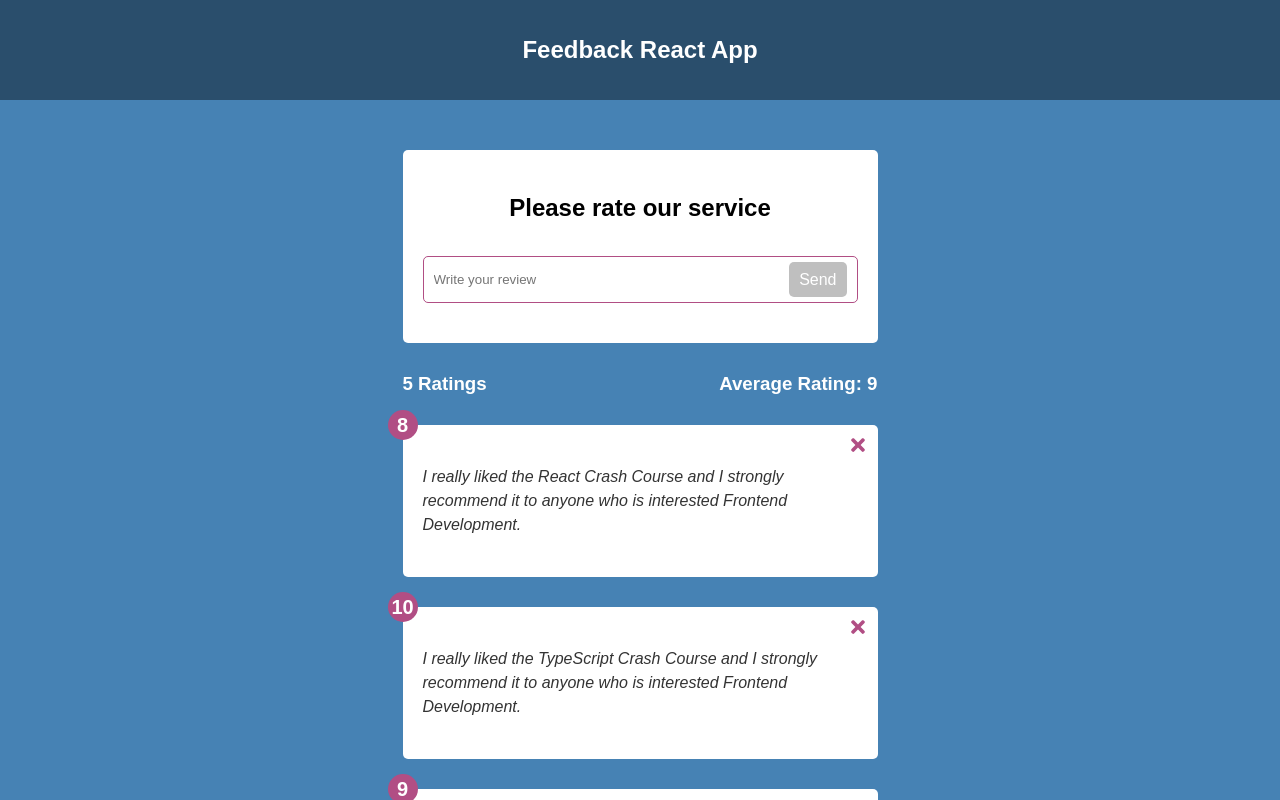
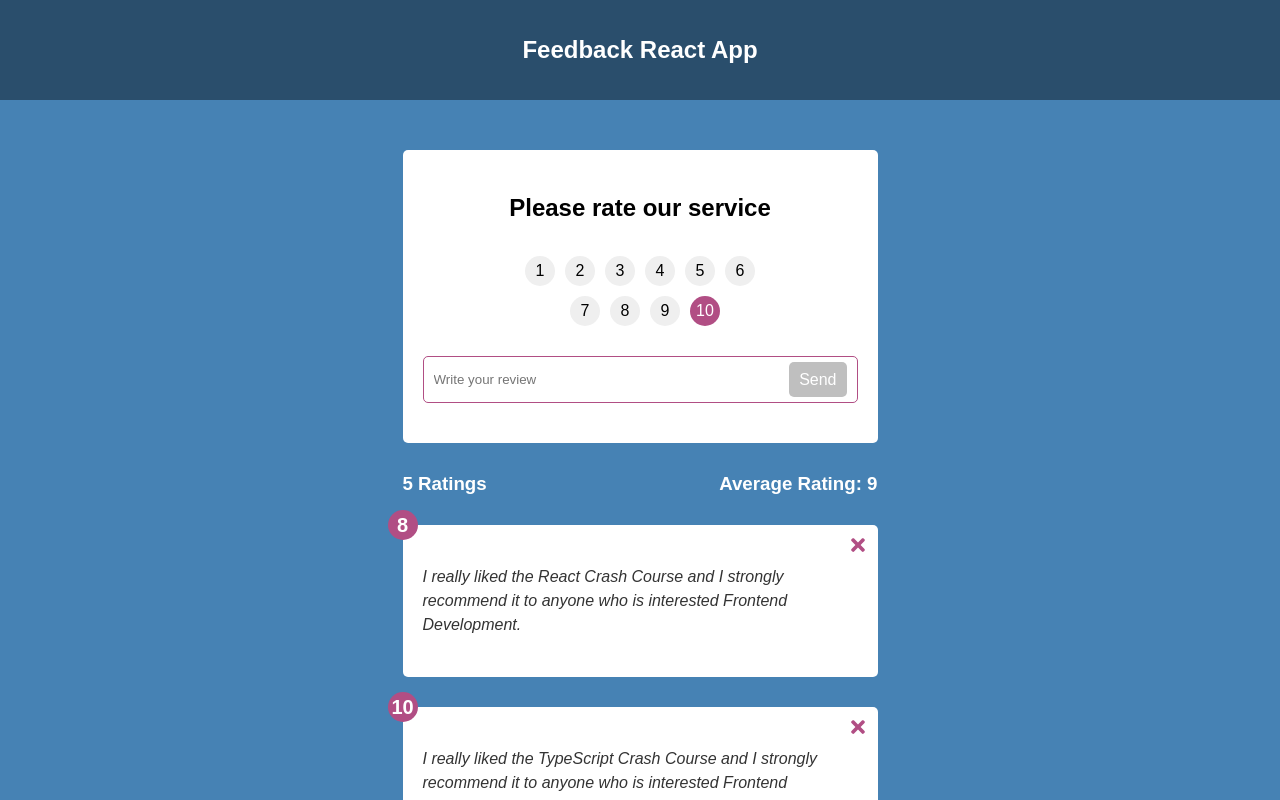
Before and after one commit to danielcostarosenthal/feedback-app, a React (Create React App) app: page / in a window 1280 px wide. Shown: the top 800 px of the page. Built offline with nearby package versions, Linux system fonts and the light colour scheme.

Commit message:
Added  addFeedback functionality

```diff
--- a/package.json
+++ b/package.json
@@ -7,6 +7,7 @@
 		"@testing-library/react": "^12.1.3",
 		"@testing-library/user-event": "^13.5.0",
 		"colors": "^1.4.0",
+		"framer-motion": "^6.2.8",
 		"react": "^17.0.2",
 		"react-dom": "^17.0.2",
 		"react-icons": "^4.3.1",
--- a/src/App.jsx
+++ b/src/App.jsx
@@ -16,12 +16,17 @@ const App = () => {
 		}
 	}
 
+	const addFeedback = (newFeedback) => {
+		newFeedback.id = Math.floor(Date.now() * Math.random())
+		feedbackSet([newFeedback, ...feedbacks])
+	}
+
 	return (
 		<>
 			<Resets />
 			<Header />
 			<Container>
-				<FeedbackForm />
+				<FeedbackForm handleAddFeedback={addFeedback} />
 				<FeedbackStats feedbacks={feedbacks} />
 				<FeedbackList feedbacks={feedbacks} handleDelete={deleteFeedback} />
 			</Container>
--- a/src/components/FeedbackForm.jsx
+++ b/src/components/FeedbackForm.jsx
@@ -1,25 +1,51 @@
 import { useState } from 'react'
-import Card from './shared/Card'
 import { StyledFeedbackForm } from './styles/FeedbackForm.styled'
 import Button from './shared/Button'
+import Card from './shared/Card'
+import RatingSelect from './RatingSelect'
 
-const FeedbackForm = () => {
+const FeedbackForm = ({ handleAddFeedback }) => {
 	const [text, textSet] = useState('')
+	const [rating, ratingSet] = useState(10)
+	const [isDisabled, isDisabledSet] = useState(true)
+	const [message, messageSet] = useState('')
 
 	const handleTextChange = (e) => {
+		if (text === '') {
+			isDisabledSet(true)
+			messageSet(null)
+		} else if (text !== '' && text.trim().length <= 10) {
+			isDisabledSet(true)
+			messageSet('Text must be at least 10 characters long')
+		} else {
+			messageSet(null)
+			isDisabledSet(false)
+		}
 		textSet(e.target.value)
 	}
 
-	const handleClick = (e) => {
-		textSet('')
-		document.querySelector('input').focus()
+	const handleSubmit = (e) => {
+		e.preventDefault()
+
+		if (text.trim().length > 10) {
+			const newFeedback = {
+				text: text,
+				rating: rating,
+			}
+			handleAddFeedback(newFeedback)
+			textSet('')
+		}
 	}
 
 	return (
 		<Card>
-			<StyledFeedbackForm>
+			<StyledFeedbackForm onSubmit={handleSubmit}>
 				<h2>Please rate our service</h2>
-				{/* TODO */}
+				<RatingSelect
+					select={(rating) => {
+						ratingSet(rating)
+					}}
+				/>
 				<div className='input-group'>
 					<input
 						onChange={handleTextChange}
@@ -27,15 +53,11 @@ const FeedbackForm = () => {
 						placeholder='Write your review'
 						value={text}
 					/>
-					<Button
-						type='submit'
-						version='primary'
-						onClick={handleClick}
-						onSubmit={handleClick}
-						isDisabled={text.length < 9 ? true : false}>
+					<Button type='submit' version='primary' isDisabled={isDisabled}>
 						Send
 					</Button>
 				</div>
+				{message && <div className='message'>{message}</div>}
 			</StyledFeedbackForm>
 		</Card>
 	)
--- a/src/components/FeedbackList.jsx
+++ b/src/components/FeedbackList.jsx
@@ -1,3 +1,4 @@
+import { AnimatePresence, motion } from 'framer-motion'
 import PropTypes from 'prop-types'
 import FeedbackItem from './FeedbackItem'
 
@@ -13,13 +14,21 @@ const FeedbackList = (props) => {
 
 	return (
 		<ul>
+			<AnimatePresence>
 				{props.feedbacks.map((item) => (
+					<motion.div
+						key={item.id}
+						initial={{ opacity: 0 }}
+						animate={{ opacity: 1 }}
+						exit={{ opacity: 0 }}>
 						<FeedbackItem
 							key={item.id}
 							item={item}
 							handleDelete={props.handleDelete}
 						/>
+					</motion.div>
 				))}
+			</AnimatePresence>
 		</ul>
 	)
 }
--- a/src/components/FeedbackStats.jsx
+++ b/src/components/FeedbackStats.jsx
@@ -10,8 +10,13 @@ const FeedbackStats = ({ feedbacks }) => {
 	average = average.toFixed(1).replace(/[.,]0$/, '')
 
 	return (
-		<StyledFeedbackStats data={feedbacks[0].rating}>
-			{average == 0 && <h3>Check the FeedbackStats props!</h3>}
+		<StyledFeedbackStats data={feedbacks.length === 0 ? 0 : 1}>
+			{isNaN(average) && (
+				<h3>
+					You either have deleted all the feebacks or check the FeedbackStats
+					props!
+				</h3>
+			)}
 			{average > 0 && <h3>{feedbacks.length} Ratings </h3>}
 			{average > 0 ? (
 				<h3>Average Rating: {isNaN(average) ? 0 : average} </h3>
--- /dev/null
+++ b/src/components/RatingSelect.jsx
@@ -0,0 +1,128 @@
+import { useState } from 'react'
+import { StyledRatingSelect } from './styles/RatingSelect.styled'
+
+const RatingSelect = ({ select }) => {
+	const [selected, selectedSet] = useState(10)
+
+	const handleChange = (e) => {
+		selectedSet(+e.currentTarget.value)
+		select(+e.currentTarget.value)
+	}
+
+	return (
+		<StyledRatingSelect>
+			<li>
+				<input
+					type='radio'
+					id='num1'
+					name='rating'
+					value='1'
+					onChange={handleChange}
+					checked={selected === 1}
+				/>
+				<label htmlFor='num1'>1</label>
+			</li>
+			<li>
+				<input
+					type='radio'
+					id='num2'
+					name='rating'
+					value='2'
+					onChange={handleChange}
+					checked={selected === 2}
+				/>
+				<label htmlFor='num2'>2</label>
+			</li>
+			<li>
+				<input
+					type='radio'
+					id='num3'
+					name='rating'
+					value='3'
+					onChange={handleChange}
+					checked={selected === 3}
+				/>
+				<label htmlFor='num3'>3</label>
+			</li>
+			<li>
+				<input
+					type='radio'
+					id='num4'
+					name='rating'
+					value='4'
+					onChange={handleChange}
+					checked={selected === 4}
+				/>
+				<label htmlFor='num4'>4</label>
+			</li>
+			<li>
+				<input
+					type='radio'
+					id='num5'
+					name='rating'
+					value='5'
+					onChange={handleChange}
+					checked={selected === 5}
+				/>
+				<label htmlFor='num5'>5</label>
+			</li>
+			<li>
+				<input
+					type='radio'
+					id='num6'
+					name='rating'
+					value='6'
+					onChange={handleChange}
+					checked={selected === 6}
+				/>
+				<label htmlFor='num6'>6</label>
+			</li>
+			<li>
+				<input
+					type='radio'
+					id='num7'
+					name='rating'
+					value='7'
+					onChange={handleChange}
+					checked={selected === 7}
+				/>
+				<label htmlFor='num7'>7</label>
+			</li>
+			<li>
+				<input
+					type='radio'
+					id='num8'
+					name='rating'
+					value='8'
+					onChange={handleChange}
+					checked={selected === 8}
+				/>
+				<label htmlFor='num8'>8</label>
+			</li>
+			<li>
+				<input
+					type='radio'
+					id='num9'
+					name='rating'
+					value='9'
+					onChange={handleChange}
+					checked={selected === 9}
+				/>
+				<label htmlFor='num9'>9</label>
+			</li>
+			<li>
+				<input
+					type='radio'
+					id='num10'
+					name='rating'
+					value='10'
+					onChange={handleChange}
+					checked={selected === 10}
+				/>
+				<label htmlFor='num10'>10</label>
+			</li>
+		</StyledRatingSelect>
+	)
+}
+
+export default RatingSelect
--- a/src/components/styles/FeedbackForm.styled.js
+++ b/src/components/styles/FeedbackForm.styled.js
@@ -1,6 +1,6 @@
 import styled from 'styled-components'
 
-export const StyledFeedbackForm = styled.div`
+export const StyledFeedbackForm = styled.form`
 	width: 100%;
 	max-width: 475px;
 	margin: 0 auto;
@@ -12,7 +12,7 @@ export const StyledFeedbackForm = styled.div`
 	justify-content: center;
 
 	h2 {
-		margin-bottom: 30px;
+		margin-bottom: 20px;
 	}
 
 	.input-group {
@@ -30,4 +30,12 @@ export const StyledFeedbackForm = styled.div`
 		border: none;
 		outline: none;
 	}
+
+	.message {
+		margin-top: 30px;
+
+		color: #b14e84;
+		font-size: 0.75rem;
+		font-weight: bold;
+	}
 `
--- a/src/components/styles/FeedbackStats.styled.js
+++ b/src/components/styles/FeedbackStats.styled.js
@@ -8,4 +8,5 @@ export const StyledFeedbackStats = styled.div`
 	justify-content: ${({ data }) => (data === 0 ? 'center' : 'space-between')};
 
 	color: #fff;
+	text-align: center;
 `
--- /dev/null
+++ b/src/components/styles/RatingSelect.styled.js
@@ -0,0 +1,47 @@
+import styled from 'styled-components'
+
+export const StyledRatingSelect = styled.ul`
+	width: 250px;
+	display: flex;
+	justify-content: center;
+	flex-wrap: wrap;
+	margin-bottom: 30px;
+
+	list-style: none;
+
+	li {
+		width: 30px;
+		height: 30px;
+		display: flex;
+		justify-content: center;
+		align-items: center;
+		margin-top: 10px;
+		position: relative;
+	}
+
+	li + li {
+		margin-left: 10px;
+	}
+
+	input {
+		appearance: none;
+	}
+
+	input:checked + label,
+	label:hover {
+		background-color: #b14e84;
+		color: #fff;
+	}
+
+	label {
+		position: absolute;
+		width: 30px;
+		height: 30px;
+
+		background-color: #efefef;
+		border-radius: 50%;
+		cursor: pointer;
+		line-height: 30px;
+		text-align: center;
+	}
+`
```
Also changed, not shown: 1 other file (tests, documents, lock files or other folders). Lines whose indentation alone changed are shown as unchanged.
